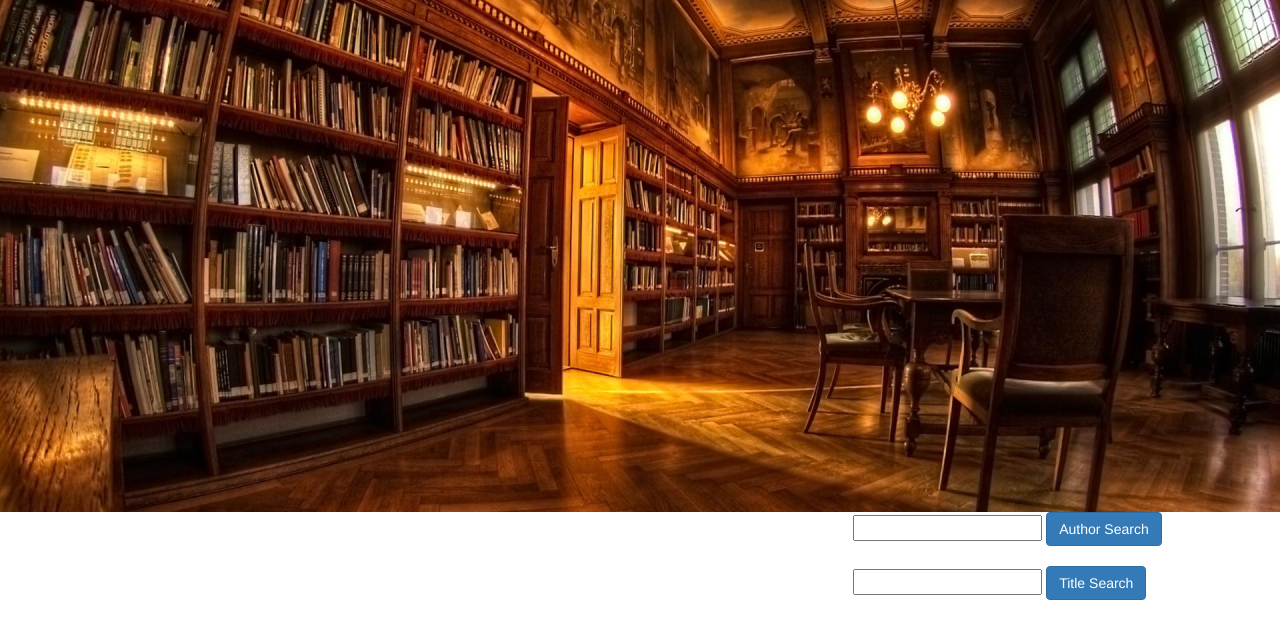
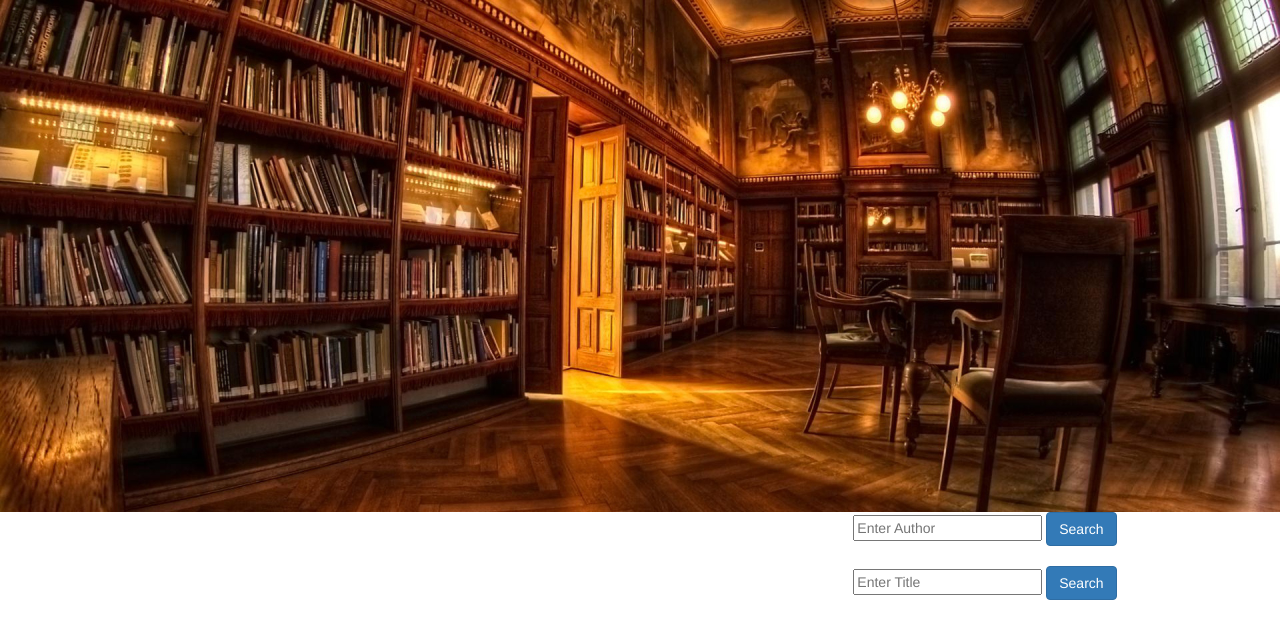
Before and after one commit to kentonscode/book-ladder, a website: page index.html in a window 1280 px wide. Drawn offline with nearby package versions, Linux system fonts and the light colour scheme.

Commit message:
gave search boxes placeholder and put both in one div for centering

```diff
--- a/index.html
+++ b/index.html
@@ -14,10 +14,10 @@
       </div>
     </div>
     <div class='search container-fuild'>
-      <div class='row author col-sm-offset-8 col-md-offset-8 col-lg-offset-8'>
+      <div class='row author col-xs-offset-3 col-sm-offset-8 col-md-offset-8 col-lg-offset-8'>
         <div class='results' ng-controller='authorSearch as author'>
-          <input type="text" ng-model='author.term'>
-          <button type="button" class="btn btn-primary" ng-click='author.search()'>Author Search</button>
+          <input type="text" ng-model='author.term' placeholder='Enter Author'>
+          <button type="button" class="btn btn-primary" ng-click='author.search()'>Search</button>
           <table  class="table">
              <tr ng-repeat="book in author.books" >
                 <td>{{book.volumeInfo.title}}</td>
@@ -33,12 +33,9 @@
               </tr>
           </table>
         </div>
-      </div>
-    </div>
-    <div class='row title col-sm-offset-8 col-md-offset-8 col-lg-offset-8'>
         <div class='title-results' ng-controller='titleSearch as title'>
-        <input type="text" ng-model='title.term'>
-         <button type="button" class="btn btn-primary" ng-click='title.search()'>Title Search</button>
+          <input type="text" ng-model='title.term' placeholder='Enter Title'>
+           <button type="button" class="btn btn-primary" ng-click='title.search()'>Search</button>
           <table  class="table">
            <tr ng-repeat="title in title.books" >
               <td>{{title.volumeInfo.title}}</td>
@@ -55,6 +52,7 @@
           </table>
         </div>
       </div>
+    </div>
     <!-- Modules -->
     <script src='./app.js'></script>
     <!-- Controllers -->
```
Lines whose indentation alone changed are shown as unchanged.
